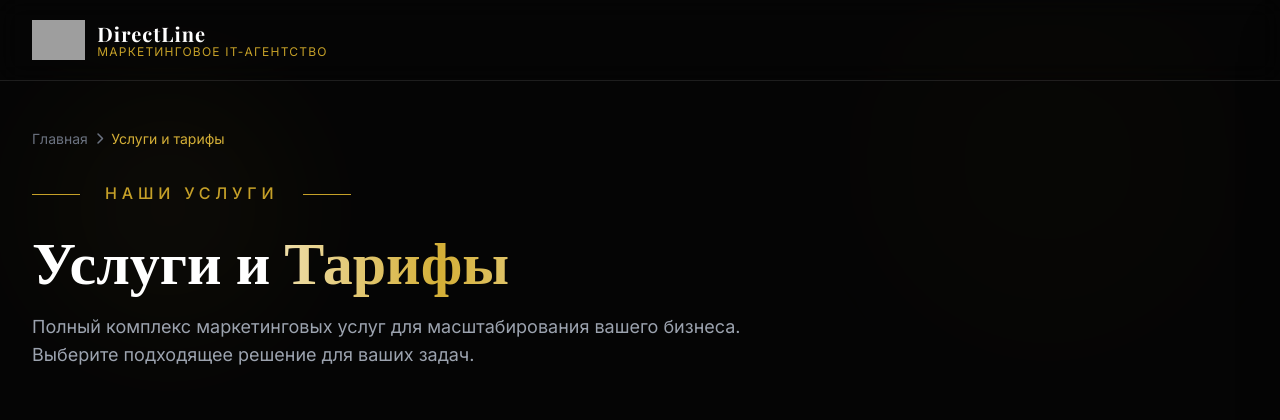
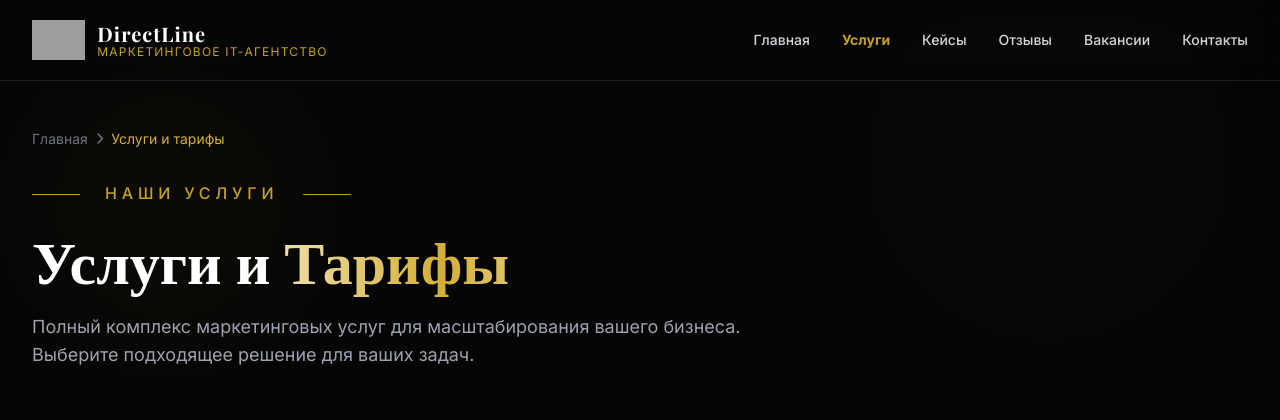
Before and after one commit to itrickon/DirectSite, a Django app: page /service/ in a window 1280 px wide. Shown: the top 420 px of the page. Run offline with Django 5.2, Linux system fonts and the light colour scheme; some libraries are stand-ins or nearby versions; some web fonts are replaced; grey boxes are pictures that could not be loaded.

Commit message:
Fix header and url;

```diff
--- a/directsite/static/css/main.css
+++ b/directsite/static/css/main.css
@@ -150,8 +150,33 @@ body {
 
 /*НАВИГАЦИЯ*/
 
+/* Показываем навигацию на экранах ≥1024px */
+@media (min-width: 1024px) {
+    .hidden.lg\:flex {
+        display: flex !important;
+    }
+    .lg\:hidden {
+        display: none !important;
+    }
+    .lg\:flex.items-center {
+        align-items: center !important;
+    }
+    .lg\:flex.space-x-8 > * + * {
+        margin-left: 2rem !important;
+    }
+}
+
 .nav-link {
     position: relative;
+    color: #d1d5db;
+    font-size: 0.875rem;
+    font-weight: 500;
+    text-decoration: none;
+    transition: color 0.3s ease;
+}
+
+.nav-link:hover {
+    color: #d4af37;
 }
 
 .nav-link::after {
--- a/directsite/templates/index.html
+++ b/directsite/templates/index.html
@@ -57,7 +57,7 @@
                     <a href="#services" class="nav-link text-gray-300 hover:text-gold-500 text-sm font-medium">Услуги</a>
                     <a href="#cases" class="nav-link text-gray-300 hover:text-gold-500 text-sm font-medium">Кейсы</a>
                     <a href="#reviews" class="nav-link text-gray-300 hover:text-gold-500 text-sm font-medium">Отзывы</a>
-                    <a href="#vacancy" class="nav-link text-gray-300 hover:text-gold-500 text-sm font-medium">Вакансии</a>
+                    <a href="{% url 'vacancy' %}" class="nav-link text-gray-300 hover:text-gold-500 text-sm font-medium">Вакансии</a>
                     <a href="#contact" class="btn-gold px-6 py-2.5 text-sm font-bold uppercase tracking-widest rounded-sm">Связаться</a>
                 </div>
 
--- a/directsite/templates/service.html
+++ b/directsite/templates/service.html
@@ -54,9 +54,9 @@
 
                 <div class="hidden lg:flex items-center space-x-8">
                     <a href="{% url 'index' %}" class="nav-link text-gray-300 hover:text-gold-500 text-sm font-medium">Главная</a>
-                    <a href="index.html#services" class="nav-link text-gold-500 text-sm font-bold">Услуги</a>
-                    <a href="index.html#cases" class="nav-link text-gray-300 hover:text-gold-500 text-sm font-medium">Кейсы</a>
-                    <a href="index.html#reviews" class="nav-link text-gray-300 hover:text-gold-500 text-sm font-medium">Отзывы</a>
+                    <a href="{% url 'index' %}#services" class="nav-link text-gold-500 text-sm font-bold">Услуги</a>
+                    <a href="{% url 'index' %}#cases" class="nav-link text-gray-300 hover:text-gold-500 text-sm font-medium">Кейсы</a>
+                    <a href="{% url 'index' %}#reviews" class="nav-link text-gray-300 hover:text-gold-500 text-sm font-medium">Отзывы</a>
                     <a href="{% url 'vacancy' %}" class="nav-link text-gray-300 hover:text-gold-500 text-sm font-medium">Вакансии</a>
                     <a href="{% url 'contacts' %}" class="nav-link text-gray-300 hover:text-gold-500 text-sm font-medium">Контакты</a>
                 </div>
@@ -79,9 +79,9 @@
             </div>
             <nav class="space-y-4">
                 <a href="{% url 'index' %}" onclick="toggleMobileMenu()" class="block text-gray-300 hover:text-gold-500 py-2 border-b border-white/5">Главная</a>
-                <a href="index.html#services" onclick="toggleMobileMenu()" class="block text-gold-500 font-bold py-2 border-b border-white/5">Услуги</a>
-                <a href="index.html#cases" onclick="toggleMobileMenu()" class="block text-gray-300 hover:text-gold-500 py-2 border-b border-white/5">Кейсы</a>
-                <a href="index.html#reviews" onclick="toggleMobileMenu()" class="block text-gray-300 hover:text-gold-500 py-2 border-b border-white/5">Отзывы</a>
+                <a href="{% url 'index' %}#services" onclick="toggleMobileMenu()" class="block text-gold-500 font-bold py-2 border-b border-white/5">Услуги</a>
+                <a href="{% url 'index' %}#cases" onclick="toggleMobileMenu()" class="block text-gray-300 hover:text-gold-500 py-2 border-b border-white/5">Кейсы</a>
+                <a href="{% url 'index' %}#reviews" onclick="toggleMobileMenu()" class="block text-gray-300 hover:text-gold-500 py-2 border-b border-white/5">Отзывы</a>
                 <a href="{% url 'vacancy' %}" onclick="toggleMobileMenu()" class="block text-gray-300 hover:text-gold-500 py-2 border-b border-white/5">Вакансии</a>
                 <a href="{% url 'contacts' %}" onclick="toggleMobileMenu()" class="block text-gray-300 hover:text-gold-500 py-2 border-b border-white/5">Контакты</a>
             </nav>
--- a/directsite/templates/team.html
+++ b/directsite/templates/team.html
@@ -5,6 +5,7 @@
     <meta charset="UTF-8">
     <meta name="viewport" content="width=device-width, initial-scale=1.0">
     <meta name="description" content="Команда DirectLine - маркетинговое IT-агентство. Познакомьтесь с нашими опытными руководителями и специалистами.">
+    <link rel="icon" href="{% static 'images/DirectLine_6.png' %}" type="image/png">
     <title>Команда | DirectLine</title>
     <script src="https://cdn.tailwindcss.com"></script>
     <link href="https://cdnjs.cloudflare.com/ajax/libs/font-awesome/6.4.0/css/all.min.css" rel="stylesheet">
```
Also changed, not shown: add_contact_button.py (added, +28 -0 lines), directsite/templates/vacancy.html (+6 -6 lines).
